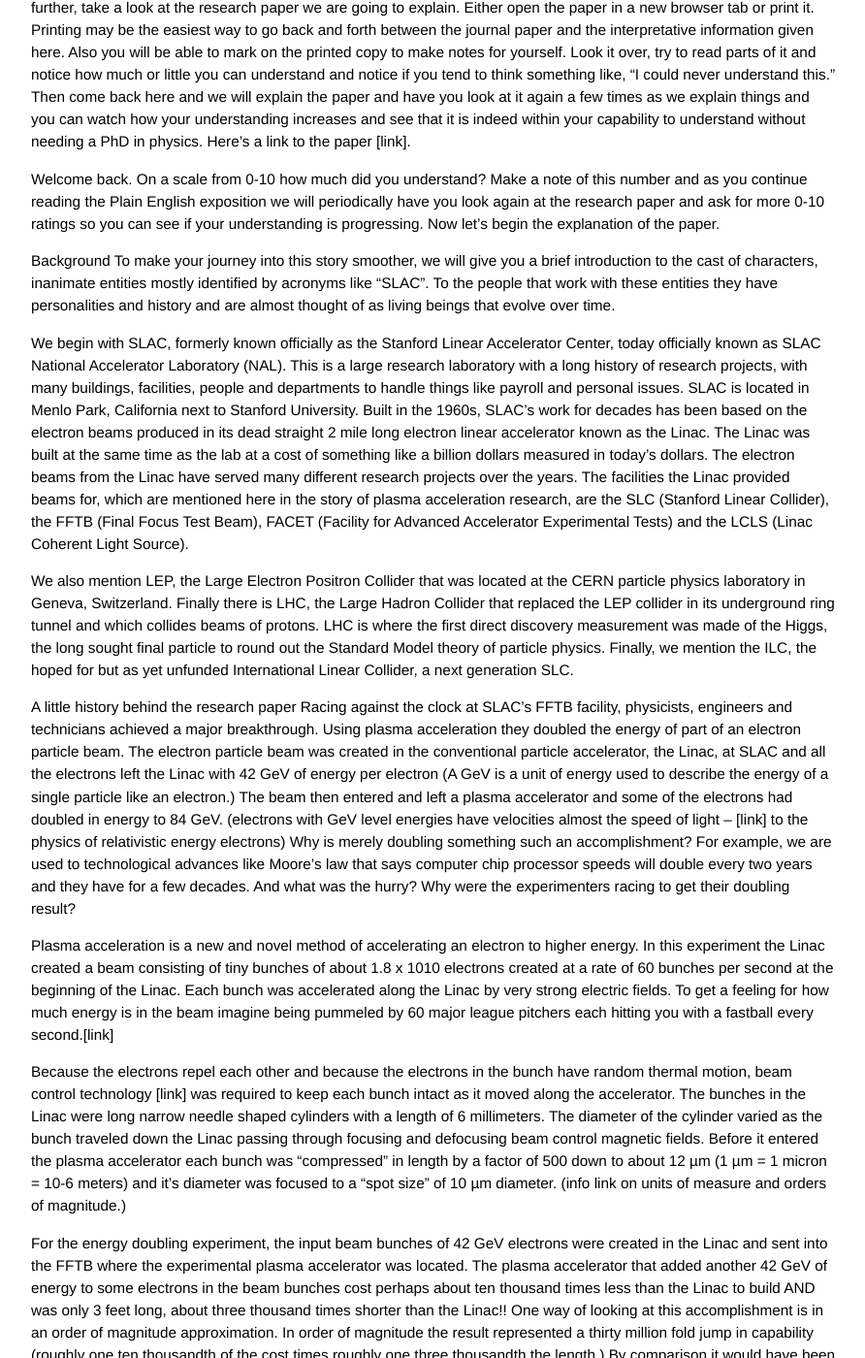
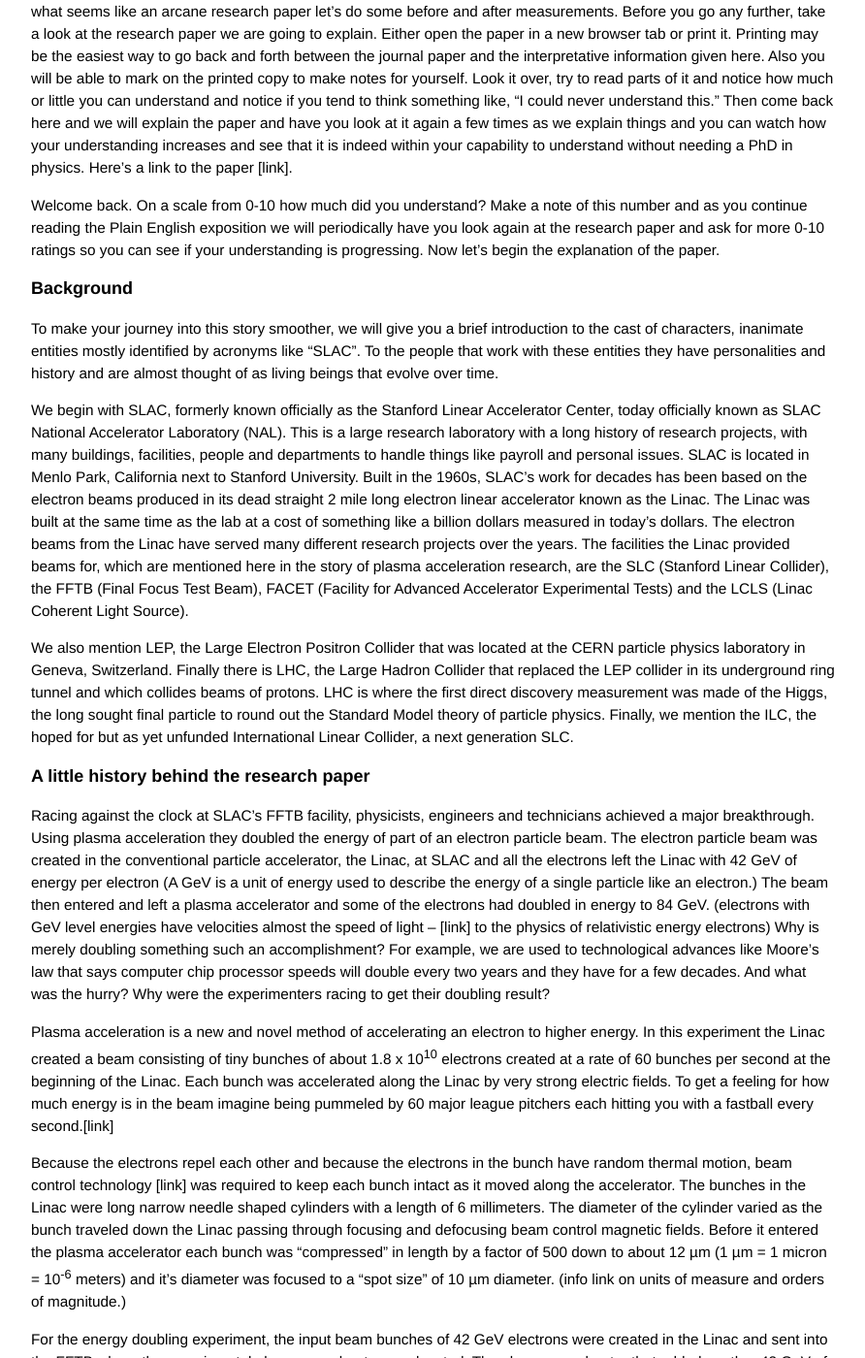
Before and after one commit to grbfacet/facet, a Jekyll site: the page built from exposition.md, in a window 1280 px wide and 1400 px high, scrolled down 781 px. Shown: the whole window at 97% size, without its empty margins (193-1085 px from the left). Built offline with Jekyll 4.4.1, drawn with Linux system fonts in a browser that asks for light colours; Markdown is read by kramdown in place of the engine named in the settings; some of the changed text lies outside the part shown.

Commit message:
Update exposition.md

```diff
--- a/exposition.md
+++ b/exposition.md
@@ -15,24 +15,27 @@
 5.	Finally, to experience what it is like to actually understand physics equations you can repeat all the tutorial calculations yourself with paper and pencil. If you do this exercise you will find that you can just look at the Einstein mass formula and understand what it says the way a physicist sees it.
 6.	It is also an option to just skip around all the material according you your own instincts and look at selected topics.
 
-Introduction
+### Introduction
+
 We begin with an explanation of an important paper from the history of plasma acceleration research at the SLAC research lab’s FFTB facility, FACET’s predecessor research facility. To give you a sense of how much you can understand what seems like an arcane research paper let’s do some before and after measurements. Before you go any further, take a look at the research paper we are going to explain. Either open the paper in a new browser tab or print it. Printing may be the easiest way to go back and forth between the journal paper and the interpretative information given here. Also you will be able to mark on the printed copy to make notes for yourself. Look it over, try to read parts of it and notice how much or little you can understand and notice if you tend to think something like, “I could never understand this.” Then come back here and we will explain the paper and have you look at it again a few times as we explain things and you can watch how your understanding increases and see that it is indeed within your capability to understand without needing a PhD in physics. Here’s a link to the paper [link].
 
 Welcome back. On a scale from 0-10 how much did you understand? Make a note of this number and as you continue reading the Plain English exposition we will periodically have you look again at the research paper and ask for more 0-10 ratings so you can see if your understanding is progressing. Now let’s begin the explanation of the paper.
 
-Background
+### Background
+
 To make your journey into this story smoother, we will give you a brief introduction to the cast of characters, inanimate entities mostly identified by acronyms like “SLAC”. To the people that work with these entities they have personalities and history and are almost thought of as living beings that evolve over time.
 
 We begin with SLAC, formerly known officially as the Stanford Linear Accelerator Center, today officially known as SLAC National Accelerator Laboratory (NAL). This is a large research laboratory with a long history of research projects, with many buildings, facilities, people and departments to handle things like payroll and personal issues. SLAC is located in Menlo Park, California next to Stanford University. Built in the 1960s, SLAC’s work for decades has been based on the electron beams produced in its dead straight 2 mile long electron linear accelerator known as the Linac. The Linac was built at the same time as the lab at a cost of something like a billion dollars measured in today’s dollars. The electron beams from the Linac have served many different research projects over the years. The facilities the Linac provided beams for, which are mentioned here in the story of plasma acceleration research, are the SLC (Stanford Linear Collider), the FFTB (Final Focus Test Beam), FACET (Facility for Advanced Accelerator Experimental Tests) and the LCLS (Linac Coherent Light Source).
 
 We also mention LEP, the Large Electron Positron Collider that was located at the CERN particle physics laboratory in Geneva, Switzerland. Finally there is LHC, the Large Hadron Collider that replaced the LEP collider in its underground ring tunnel and which collides beams of protons. LHC is where the first direct discovery measurement was made of the Higgs, the long sought final particle to round out the Standard Model theory of particle physics. Finally, we mention the ILC, the hoped for but as yet unfunded International Linear Collider, a next generation SLC.
 
-A little history behind the research paper
+### A little history behind the research paper
+
 Racing against the clock at SLAC’s FFTB facility, physicists, engineers and technicians achieved a major breakthrough. Using plasma acceleration they doubled the energy of part of an electron particle beam. The electron particle beam was created in the conventional particle accelerator, the Linac, at SLAC and all the electrons left the Linac with 42 GeV of energy per electron (A GeV is a unit of energy used to describe the energy of a single particle like an electron.)  The beam then entered and left a plasma accelerator and some of the electrons had doubled in energy to 84 GeV. (electrons with GeV level energies have velocities almost the speed of light – [link] to the physics of relativistic energy electrons) Why is merely doubling something such an accomplishment?  For example, we are used to technological advances like Moore’s law that says computer chip processor speeds will double every two years and they have for a few decades. And what was the hurry? Why were the experimenters racing to get their doubling result?
 
-Plasma acceleration is a new and novel method of accelerating an electron to higher energy. In this experiment the Linac created a beam consisting of tiny bunches of about 1.8 x 1010 electrons created at a rate of 60 bunches per second at the beginning of the Linac. Each bunch was accelerated along the Linac by very strong electric fields. To get a feeling for how much energy is in the beam imagine being pummeled by 60 major league pitchers each hitting you with a fastball every second.[link]
+Plasma acceleration is a new and novel method of accelerating an electron to higher energy. In this experiment the Linac created a beam consisting of tiny bunches of about 1.8 x 10<sup>10</sup> electrons created at a rate of 60 bunches per second at the beginning of the Linac. Each bunch was accelerated along the Linac by very strong electric fields. To get a feeling for how much energy is in the beam imagine being pummeled by 60 major league pitchers each hitting you with a fastball every second.[link]
 
-Because the electrons repel each other and because the electrons in the bunch have random thermal motion, beam control technology [link] was required to keep each bunch intact as it moved along the accelerator. The bunches in the Linac were long narrow needle shaped cylinders with a length of 6 millimeters. The diameter of the cylinder varied as the bunch traveled down the Linac passing through focusing and defocusing beam control magnetic fields. Before it entered the plasma accelerator each bunch was “compressed” in length by a factor of 500 down to about 12 µm (1 µm = 1 micron = 10-6 meters) and it’s diameter was focused to a “spot size” of 10 µm diameter. (info link on units of measure and orders of magnitude.)
+Because the electrons repel each other and because the electrons in the bunch have random thermal motion, beam control technology [link] was required to keep each bunch intact as it moved along the accelerator. The bunches in the Linac were long narrow needle shaped cylinders with a length of 6 millimeters. The diameter of the cylinder varied as the bunch traveled down the Linac passing through focusing and defocusing beam control magnetic fields. Before it entered the plasma accelerator each bunch was “compressed” in length by a factor of 500 down to about 12 µm (1 µm = 1 micron = 10<sup>-6</sup> meters) and it’s diameter was focused to a “spot size” of 10 µm diameter. (info link on units of measure and orders of magnitude.)
 
 For the energy doubling experiment, the input beam bunches of 42 GeV electrons were created in the Linac and sent into the FFTB where the experimental plasma accelerator was located. The plasma accelerator that added another 42 GeV of energy to some electrons in the beam bunches cost perhaps about ten thousand times less than the Linac to build AND was only 3 feet long, about three thousand times shorter than the Linac!! One way of looking at this accomplishment is in an order of magnitude approximation. In order of magnitude the result represented a thirty million fold jump in capability (roughly one ten thousandth of the cost times roughly one three thousandth the length.) By comparison it would have been easy, in principle, to just build an essentially identical second two mile long linac after the first one and also achieve a doubling of energy. But doing it thirty million times better is the kind of thing physicists pop a cork of bubbly to celebrate.
 
@@ -46,14 +49,16 @@
 
 The concern about funding is part of most scientific research today. Normally experiments and research are not under the gun quite so dramatically as this project was but funding concern is a part of research. Also the excitement of achieving important goals is also not always as dramatic but it too is always a part of research. Scientific research is after all a human activity carried out by people who are no different than anyone else when it comes to having a successful career.
 
-Research papers
+### Research papers
+
 The purpose of scientific papers is to allow other scientists who are interested in what you are doing to understand exactly what you did for at least two reasons. First, to evaluate what you did and see if it all makes sense, to look for any possible mistakes and to look for alternate possible interpretations of the data. In most experiments, data is collected and analyzed for its meaning. Before you write your paper you undertake an excruciating evaluation to be sure you haven’t overlooked anything that might shed a doubt on what you’ve concluded. The second purpose of a research paper is to describe what you did in enough detail that someone else could try to reproduce your results.
 
 These two aspects: questioning of methodology/interpretation of data and reproducing results elsewhere, are the cornerstone of how science creates consensus. Compare with politics, for example, people can give detailed and carefully thought out explanations for a policy goal but there is no standard methodology that can lead to a consensus of what policy is best.
 
 Writing a research paper can be a significant part of the research. Note that the paper focuses on a specific identifiable result worth publishing. The research itself typically uncovers a great deal of information that does not appear in the paper. Often these other discoveries point the way to new questions to answer and but generally go unmentioned in the paper currently being written.
 
-Energy doubling research paper overview
+### Energy doubling research paper overview
+
 Let’s return our focus to the research paper. In a moment we will send you back to look again at the paper and based on what you’ve read since that first look, see if you can at least understand that the paper is about energy doubling of electrons. Notice all the jargon that means nothing to you but try to see that it is mainly describing the details of how the experiment was conducted.
 
 First notice the structure of the paper: There is a title and a list of authors. The paper is in a common format for research papers, double column. The text begins with a long paragraph in bold face type. Based on what you know now you should be able to understand much of this opening paragraph. Notice there are three sets of figures in the paper. Notice beginning on page three in the second part of the paper there is a section called Methods and that section has four sub-sections: 1) Electron pulse, 2) Plasma generation, 3) Energy Measurement and 4) Simulation. At the end of the paper are the references to other research cited in this paper.
@@ -95,17 +101,17 @@
 
 The vertical scale of Figure 2b, the bottom plot, shows the number of electrons with each energy. Looking at Figure 2b, we see the blue line for the measured values and the red line for the simulation predicted values. Both lines show a peak around 42 GeV, the incoming beam energy and they show that some electrons have lost energy (left of the peak) and some electrons have gained energy (right of the peak). The simulation data does not exactly match the measured data but it is generally the same pattern and the differences have mostly to do with the simulation not taking into account all the relevant factors. This experiment was not intended to be a precision measurement, instead it was intended as a kind of proof of principle demonstration where just reasonably accurate predictions and measurements were sufficient (link).
 
-The red and blue lines in Figure 2b are the electrons’ energy after leaving the plasma accelerator. If you imagine the sharp triangular spike of the red line at 42 GeV extended all the way down to the bottom of the plot that would be a representation of the beam energy distribution just before its entry into the plasma accelerator when its energy distribution was spread only 1.5 GeV wide around 42GeV.
+The red and blue lines in Figure 2b are the electrons’ energy after leaving the plasma accelerator. If you imagine the sharp triangular spike of the red line at 42 GeV extended all the way down to the bottom of the plot that would be a representation of the beam energy distribution just before its entry into the plasma accelerator when its energy distribution was spread only 1.5 GeV wide around 42 GeV.
 
 Now we understand that the paper title does not mean that a beam at 42 GeV is all doubled to exactly 84 GeV but that a portion of the beam is raised to energies from just above 42 GeV all the way up to over 84 GeV. One of the experimental enhancements available at the new FACET facility is the ability to create two separate bunches of electrons very close together by basically splitting the original bunch in the Linac into two pieces. The expectation, if this works is that the energy profile seen in Figure 2b will look more like a peak at 84 GeV for the trailing bunch.
 
-Since we know the Linac takes two miles of accelerator to produce the first 42 GeV and the plasma accelerator produces another 42 GeV in about one meter, we know the total voltage between the beginning and end of each device is 42GV (1 GV = 1 gigavolt = 109 volts). In accelerator talk it’s more useful to talk about the volts per meter (V/m), also known as the potential gradient or simply the gradient (link). The Linac gradient is 42GV/3000m or 14 MV/m and the plasma gradient is about 42GV/1m or 42 GV/m which is 42GV/14MV = 3000 times as strong as the Linac’s gradient.
+Since we know the Linac takes two miles of accelerator to produce the first 42 GeV and the plasma accelerator produces another 42 GeV in about one meter, we know the total voltage between the beginning and end of each device is 42 GV (1 GV = 1 gigavolt = 10<sup>9</sup> volts). In accelerator talk it’s more useful to talk about the volts per meter (V/m), also known as the potential gradient or simply the gradient (link). The Linac gradient is 42 GV/3000 m or 14 MV/m and the plasma gradient is about 42 GV/1m or 42 GV/m which is 42 GV/14 MV = 3000 times as strong as the Linac’s gradient.
 
 Why can’t the Linac create an equally high gradient? The answer is the Linac accelerating components are made of ordinary solid matter such as various metals and ceramic insulators, all the things that go into electrical components. When those components are exposed to strong electric field gradients, the materials begin to break down electrically. When you get a shock scuffing your feet in dry weather when you touch something, there is an electrical potential between you and the object you are about to touch and before you actually touch it, the air between you ionizes, that is, electrons actually are pulled off of gas molecules of the air creating an electrical path for the charge to jump between you and the object. Gradients in the range of 10 MV/m are about the highest possible with structures made of ordinary solid materials. (This limit can be increased by perhaps a factor of five by operating at temperatures near absolute zero.) The gradient in the plasma is entirely different in origin and can go much higher because material breakdown is not a problem, in fact, the gas ionization (material breakdown!) is actually an essential part of creating the potential in the plasma accelerator.
 
 When a charged particle like an electron is shot through anything (solid, liquid or gas) made up of atoms, the electron may interact with an atom and have an effect on it. The biggest effect the electron can have is limited by how much energy it has, that is, how much energy it can give up to make something happen. The atomic theory of matter says atoms are made of nuclei of protons and neutrons surround by electrons. The positive charges of the protons repel each other and the negative charges of the electrons repel each other but the positive charges of the protons attract the negatively charged electrons and the whole package is in balance and stays together (the neutrons help keep the peace between the protons packed so close together).
 
-The simplest atom is hydrogen with a lone proton holding on to a lone electron. The plasma is Lithium with three protons (plus 4 neutron peace keepers) holding on to three electrons. If a charged particle comes whizzing at an atom, in our case, the whizzing charged particles are the beam electrons, the moving electron can have various kinds of interactions with the Lithium atom depending on how much energy the electron has and how much it gives up to the atom it hits. A very low energy electron may only have enough energy to jostle the Lithium and give it a bump that moves the whole atom in one piece. A little more energy and it can “excite” one of the Lithium electrons. The electron remains attached to its atom but it jumps to a higher energy state and then in a while jumps back down emitting a small burst of light. This is what happens in florescent lights. This level of “jostling” involves the transfer of a few eV of energy. Remember the 1.5 volt AA battery can at most give an electron 1.5eV of energy which is enough energy to light up an LED or warm a wire but not enough to cause fluorescence.
+The simplest atom is hydrogen with a lone proton holding on to a lone electron. The plasma is Lithium with three protons (plus 4 neutron peace keepers) holding on to three electrons. If a charged particle comes whizzing at an atom, in our case, the whizzing charged particles are the beam electrons, the moving electron can have various kinds of interactions with the Lithium atom depending on how much energy the electron has and how much it gives up to the atom it hits. A very low energy electron may only have enough energy to jostle the Lithium and give it a bump that moves the whole atom in one piece. A little more energy and it can “excite” one of the Lithium electrons. The electron remains attached to its atom but it jumps to a higher energy state and then in a while jumps back down emitting a small burst of light. This is what happens in florescent lights. This level of “jostling” involves the transfer of a few eV of energy. Remember the 1.5 volt AA battery can at most give an electron 1.5 eV of energy which is enough energy to light up an LED or warm a wire but not enough to cause fluorescence.
 
 With even more energy transferred to a Lithium atom, an electron may be completely knocked free and the atom is said to be ionized creating a net positive atom, the ion, and a negative charged electron moving around separately from each other. Since protons and neutron are nearly 2000 times heavier than electrons when an ionization event takes place the ion has a great deal of inertia and doesn’t move nearly as far or easily as the electron. And this is the key to what happens in the plasma. (The ion has seven nucleons so it is 7x2000 = 14000 times as heavy as the electron.)
 
@@ -113,7 +119,7 @@
 
 Now take another look at the paper and read through it from beginning to end, rate yourself 0-10 and see how far you have come since your first look at the paper. Have you confirmed our contention yet that research is understandable?
 
-Some Details on the Figures. (skip this section on first reading)
+### Some Details on the Figures. (skip this section on first reading)
 
 The energy measurement: Figure 1 indicates an energy measurement is made after an electron bunch leaves the plasma accelerator and Figure 2a shows the data obtained on a CCD screen for a single bunch of electrons. The research paper as a whole is reporting on data obtained by making the same measurement on 800 bunches. When a charged particle passes through a magnetic field the particle’s direction of movement is changed because the magnetic field applies a force on the particle at a right angle to the particle’s direction of motion. The force is proportional to the particle’s momentum, the greater the momentum the stronger the sideways push. When all the particles have the same momentum their directions will all be changed the same amount, but if they have different momenta their directions will be changed different amounts and the bunch will be spread out in space. That is what we see in Figure 2a. Momentum has a fixed relation to energy, thus the locations of the electrons indicate their energy.
 
```
Also changed, not shown: other parts of exposition.md (+3 -2 lines).
